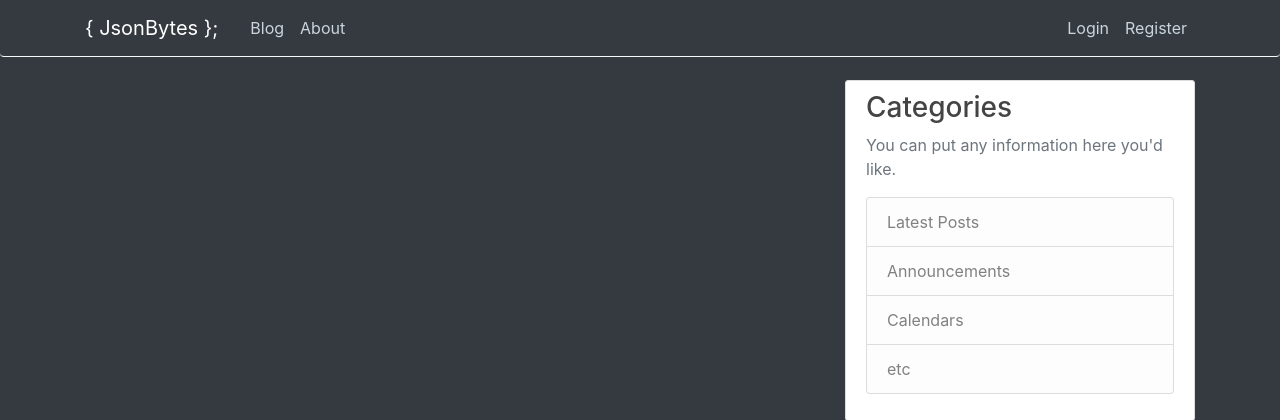
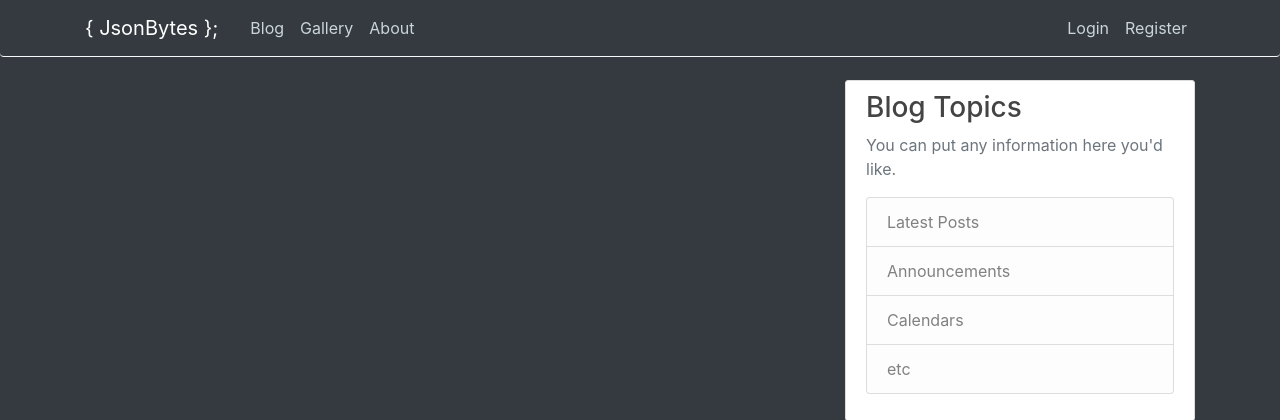
Before and after one commit to JsonTyler/Staticerson, a Flask app: template templates/blog.html in a window 1280 px wide. Shown: the top 420 px of the page. Run offline with Flask 2, Linux system fonts and the light colour scheme; the template is opened without the code that fills it, so the values that code supplies are empty; some libraries are stand-ins or nearby versions.

Commit message:
Adds gallery link in navbar

```diff
--- a/templates/layout.html
+++ b/templates/layout.html
@@ -26,6 +26,7 @@
           <div class="collapse navbar-collapse" id="navbarToggle">
             <div class="navbar-nav mr-auto">
               <a class="nav-item nav-link" href="{{ url_for('blog') }}">Blog</a>
+              <a class="nav-item nav-link" href="{{ url_for('gallery') }}">Gallery</a>
               <a class="nav-item nav-link" href="{{ url_for('about') }}">About</a>
             </div>
             <!-- Navbar Right Side -->
@@ -41,10 +42,11 @@
       <div class="row">
         <div class="col-md-8">
           {% block content %}{% endblock %}
+          {% block gallery %}{% endblock %}
         </div>
         <div class="col-md-4">
           <div class="content-section">
-            <h3>Categories</h3>
+            <h3>Blog Topics</h3>
             <p class='text-muted'>You can put any information here you'd like.
               <ul class="list-group">
                 <li class="list-group-item list-group-item-light">Latest Posts</li>
```
